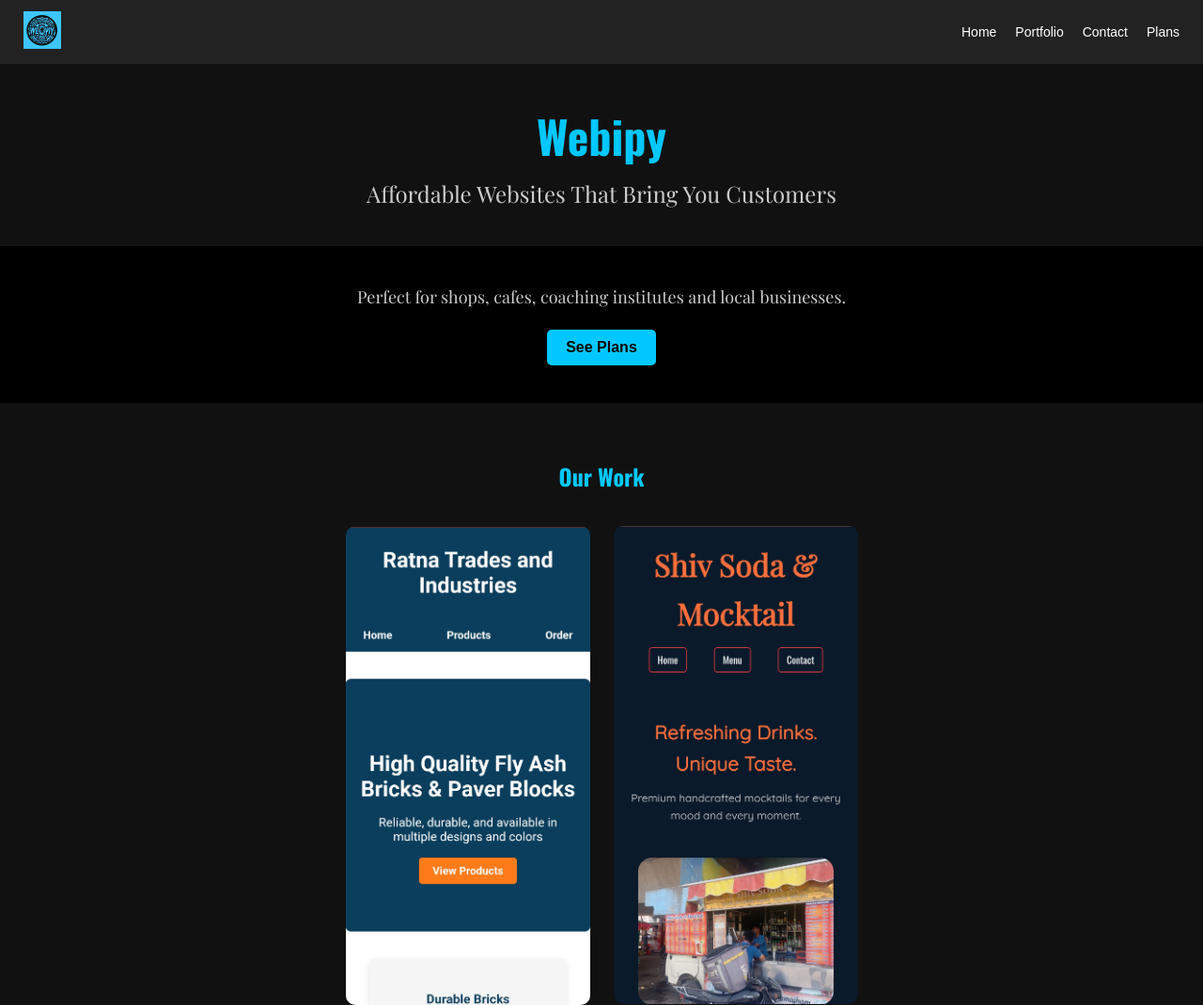
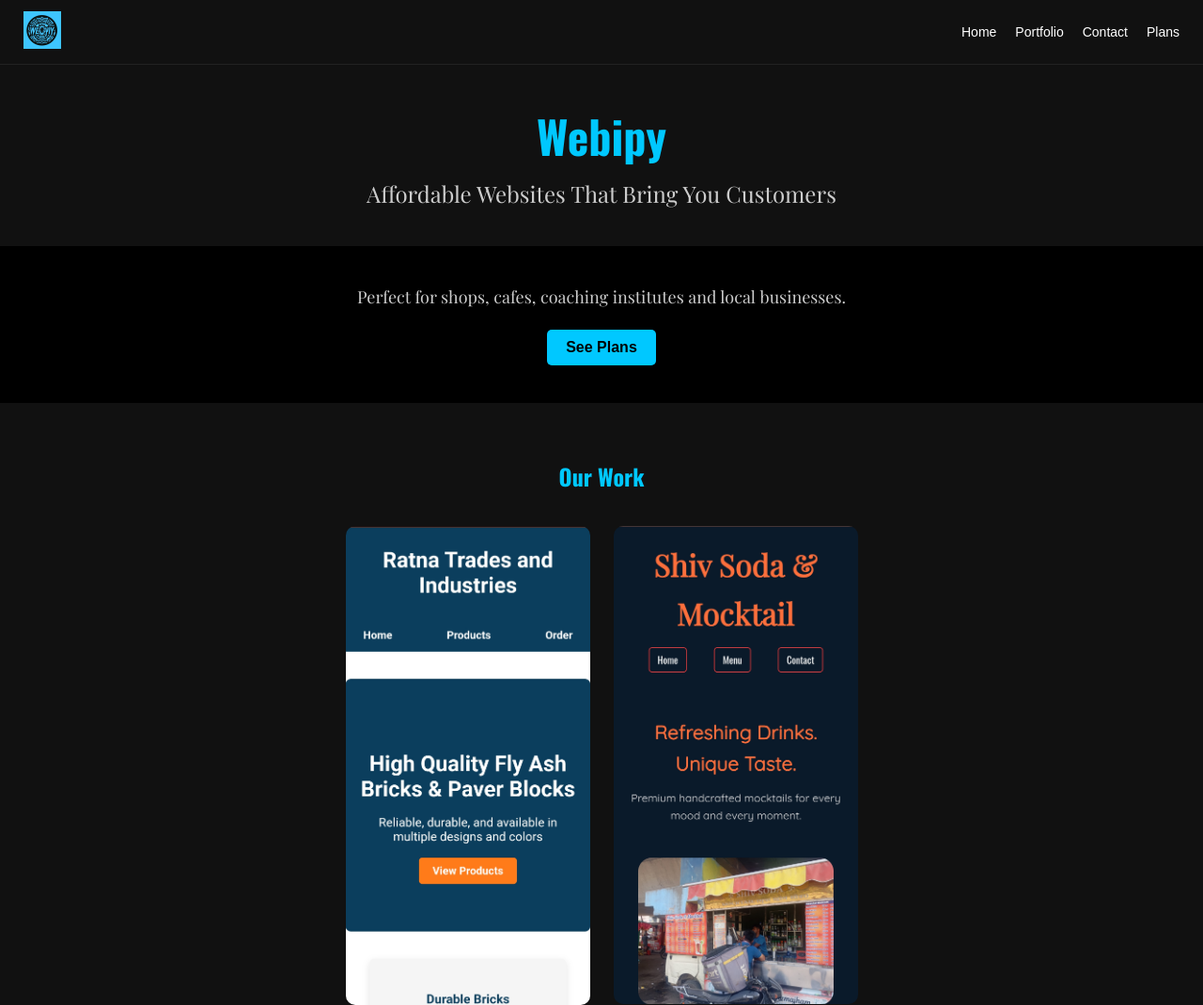
Before and after one commit to jyotiradityasingh2006-debug/Webipy, a plain HTML site: page index.html in a window 1280 px wide. Shown: the top 1070 px of the page at 94% size. Drawn offline with nearby package versions, Linux system fonts and the light colour scheme; a web font is replaced by a local one.

Commit message:
Update webipy.css

```diff
--- a/webipy.css
+++ b/webipy.css
@@ -22,8 +22,8 @@ nav {
   justify-content: space-between;
   align-items: center;
   padding: 12px 25px;
-  background-color: #222;
-  border-bottom: 1px solid #111;
+  background-color: #111;
+  border-bottom: 1px solid #222;
 }
 
 .nav-left img#logo {
```
